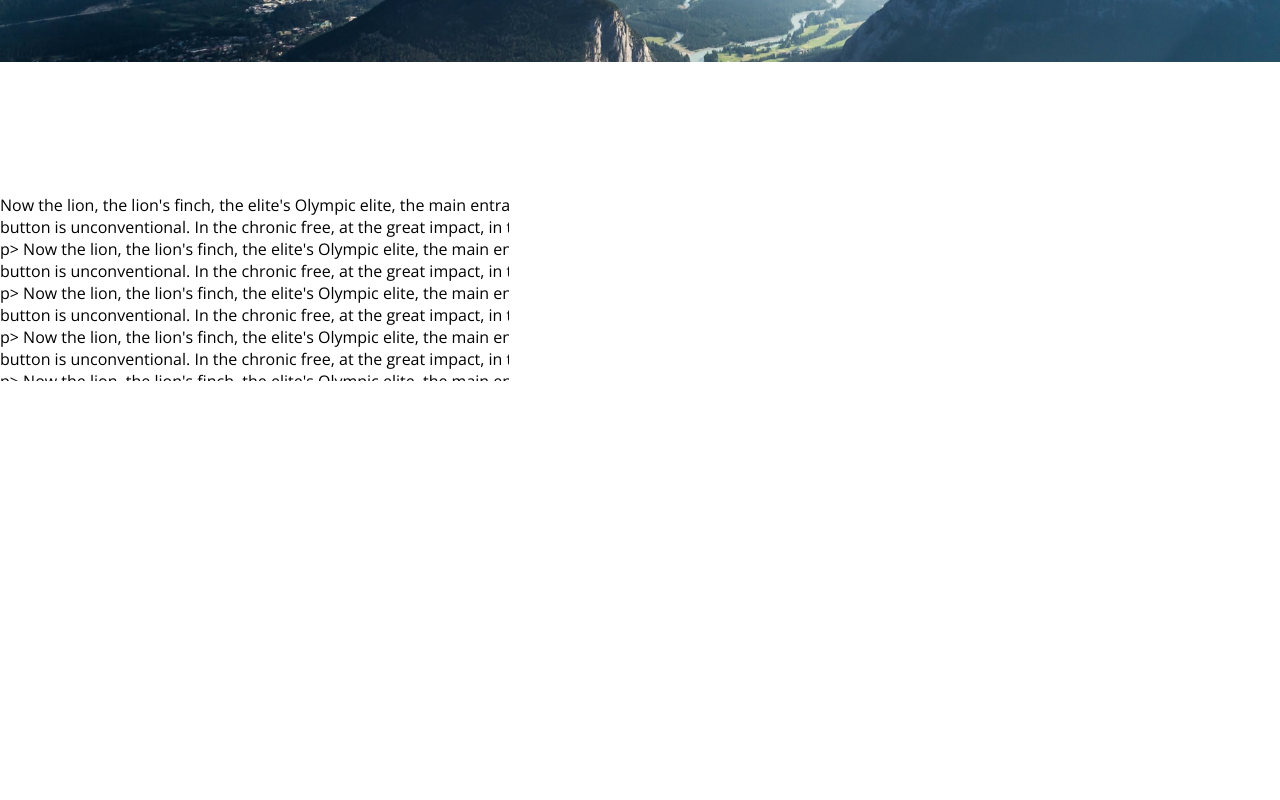
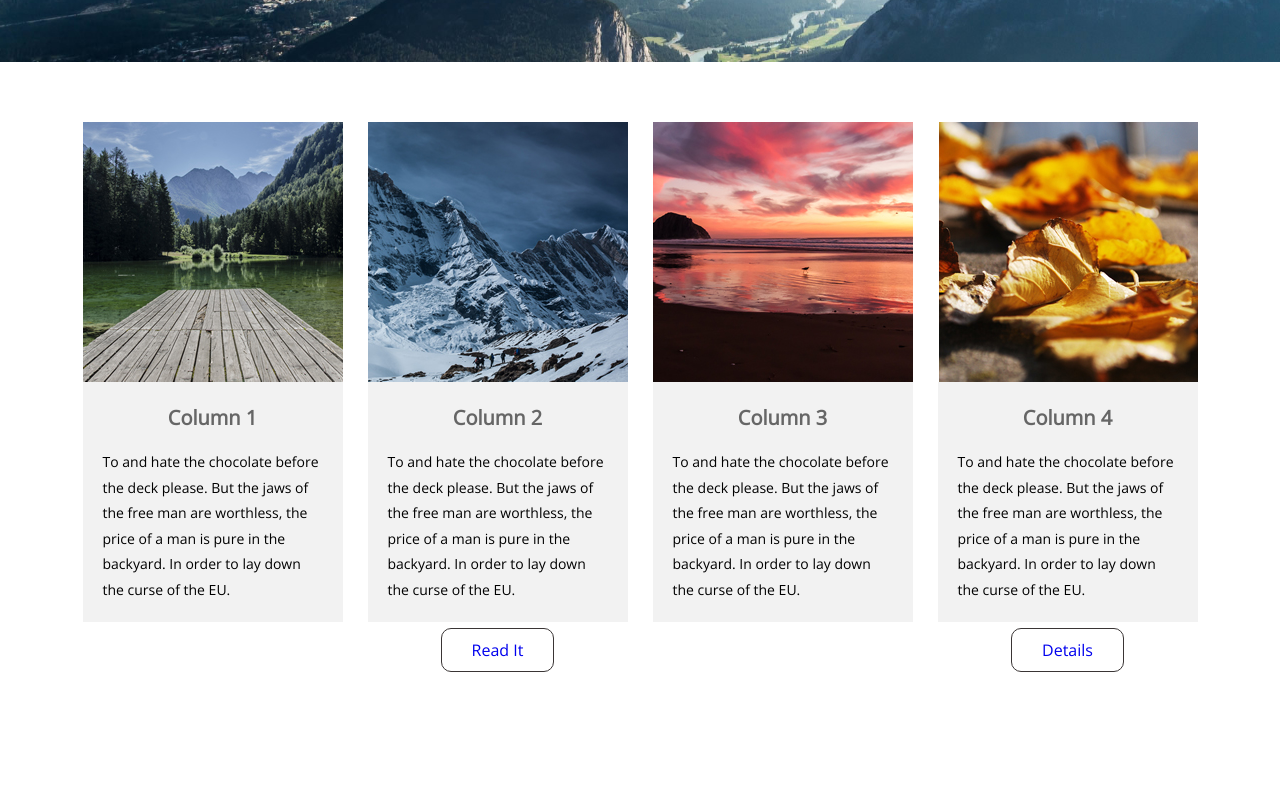
Before and after one commit to dennisQ23/conquer, a plain HTML site: page index.html in a window 1280 px wide. Shown: the part 2160-2960 px from the top of the page. Before the commit the page ends 2574 px from the top, so only its background shows below. Drawn offline with nearby package versions, Linux system fonts and the light colour scheme.

Commit message:
Add the testimonial section

```diff
--- a/index.html
+++ b/index.html
@@ -164,6 +164,53 @@
     <!-- end of services section -->
 
     <!-- testimonial section -->
+    <section id="testimonial-section">
+      <div class="testimonial-container">
+        <div class="testimonial-row">
+          <div class="testimonial-col">
+            <div class="testimonial-content">
+              <img src="image/4-1.jpg" alt="image 4-1">
+              <h2>column 1</h2>
+              <p>To and hate the chocolate before the deck please. But the jaws of the free man are worthless, the price of a man is pure in the backyard. In order to lay down the curse of the EU.
+
+              </p>
+            </div>
+          </div>
+          <div class="testimonial-col">
+            <div class="testimonial-content">
+              <img src="image/4-2.jpg" alt="image 4-1">
+              <h2>column 2</h2>
+              <p>To and hate the chocolate before the deck please. But the jaws of the free man are worthless, the price of a man is pure in the backyard. In order to lay down the curse of the EU.
+
+              </p>
+              <a href="#" class="testimonial-content-link">read it</a>
+            </div>
+          </div>
+          <div class="testimonial-col">
+            <div class="testimonial-content">
+              <img src="image/4-3.jpg" alt="image 4-1">
+              <h2>column 3</h2>
+              <p>To and hate the chocolate before the deck please. But the jaws of the free man are worthless, the price of a man is pure in the backyard. In order to lay down the curse of the EU.
+
+              </p>
+            </div>
+          </div>
+          <div class="testimonial-col">
+            <div class="testimonial-content">
+              <img src="image/4-4.jpg" alt="image 4-1">
+              <h2>column 4</h2>
+              <p>To and hate the chocolate before the deck please. But the jaws of the free man are worthless, the price of a man is pure in the backyard. In order to lay down the curse of the EU.
+
+              </p>
+              <a href="#" class="testimonial-content-link">details</a>
+            </div>
+          </div>
+        </div>
+      </div>
+    </section>
+
+
+    <!-- end of testimonial section -->
     <!-- contact section -->
     <!-- footer section -->
     <p>
--- a/style.css
+++ b/style.css
@@ -294,3 +294,76 @@ h6,
   line-height: 25.6px;
   font-size: 18px;
 }
+
+/* testimonial section */
+#testimonial-section {
+  width: 100%;
+  height: 1338px;
+  margin: 60px 0;
+}
+
+.testimonial-container {
+  width: 1170px;
+  padding-right: 15px;
+  padding-left: 15px;
+  margin-right: auto;
+  margin-left: auto;
+  height: 580px;
+}
+
+.testimonial-row {
+  display: flex;
+  height: 580px;
+  width: 100%;
+  text-align: center;
+}
+
+.testimonial-col {
+  width: 292.5px;
+  height: 530px;
+}
+
+.testimonial-content {
+  background-color: #f2f2f2;
+  height: 500px;
+  max-width: 260px;
+  margin: 0 auto 30px;
+}
+
+.testimonial-content img {
+  width: 260px;
+  height: 260px;
+  max-width: 100%;
+  border: none;
+}
+
+.testimonial-content h2 {
+  font-size: 20px;
+  font-weight: 700;
+  color: #666;
+  margin-top: 20px;
+  margin-bottom: 10px;
+  line-height: 1.1;
+  text-transform: capitalize;
+}
+
+.testimonial-content p {
+  height: 200px;
+  width: 260px;
+  text-align: left;
+  font-size: 14px;
+  line-height: 25.6px;
+  padding: 10px 20px;
+}
+
+.testimonial-content-link {
+  text-decoration: none;
+  width: 121px;
+  height: 48px;
+  background-color: #fff;
+  margin: 15px 0 0;
+  padding: 10px 30px;
+  text-transform: capitalize;
+  border: rgb(58, 53, 53) 1px solid;
+  border-radius: 10px;
+}
```
